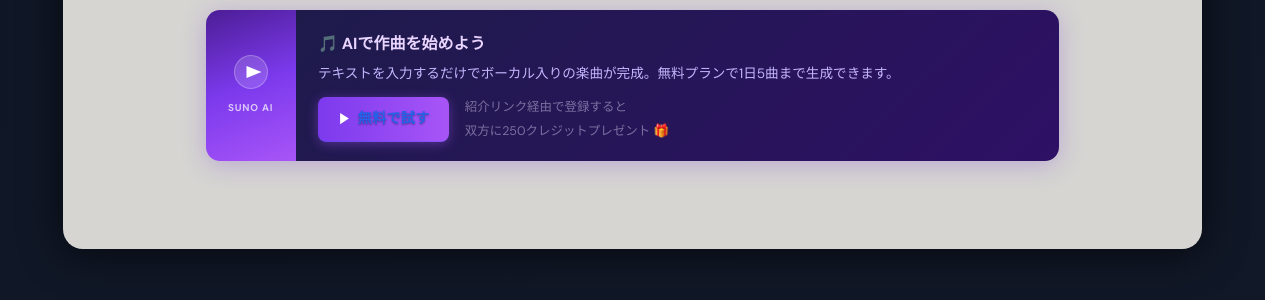
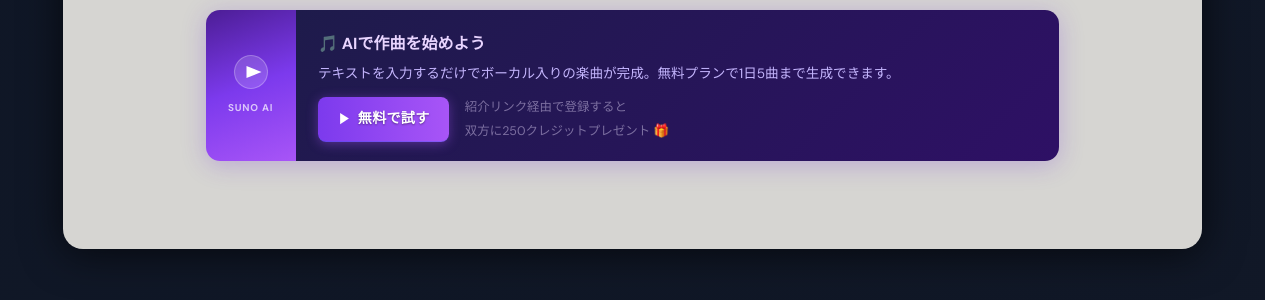
Before and after one commit to cooltake/cooltake-staging, a Jekyll site: the page built from _posts/2026-06-22-suno-guide-01.md, in a window 1280 px wide and 900 px high, scrolled down 3576 px. Shown: the part 419-719 px from the top of the window. Built offline with Jekyll 4.4.1, drawn with Linux system fonts in a browser that asks for light colours; some web fonts are replaced.

Commit message:
fix: CTAボタン文字色 color:!important で強制上書き

```diff
--- a/_includes/suno-cta.html
+++ b/_includes/suno-cta.html
@@ -15,7 +15,7 @@
     </div>
     <div style="display:flex;align-items:center;gap:1rem;flex-wrap:wrap;">
       <a href="https://suno.com/invite/@aria565" rel="nofollow" target="_blank"
-         style="display:inline-flex;align-items:center;gap:.4em;padding:.5rem 1.2rem;background:linear-gradient(90deg,#7c3aed,#a855f7);color:#ffffff;border-radius:8px;text-decoration:none;font-size:.88rem;font-weight:700;letter-spacing:.02em;box-shadow:0 2px 12px rgba(168,85,247,.4);white-space:nowrap;text-shadow:0 1px 2px rgba(0,0,0,.4);">
+         style="display:inline-flex;align-items:center;gap:.4em;padding:.5rem 1.2rem;background:linear-gradient(90deg,#7c3aed,#a855f7);color:#ffffff !important;border-radius:8px;text-decoration:none;font-size:.88rem;font-weight:700;letter-spacing:.02em;box-shadow:0 2px 12px rgba(168,85,247,.4);white-space:nowrap;text-shadow:0 1px 2px rgba(0,0,0,.4);">
         <svg xmlns="http://www.w3.org/2000/svg" width="15" height="15" viewBox="0 0 24 24" fill="none"><path d="M5 3l14 9-14 9V3z" fill="#fff"/></svg>
         無料で試す
       </a>
```
